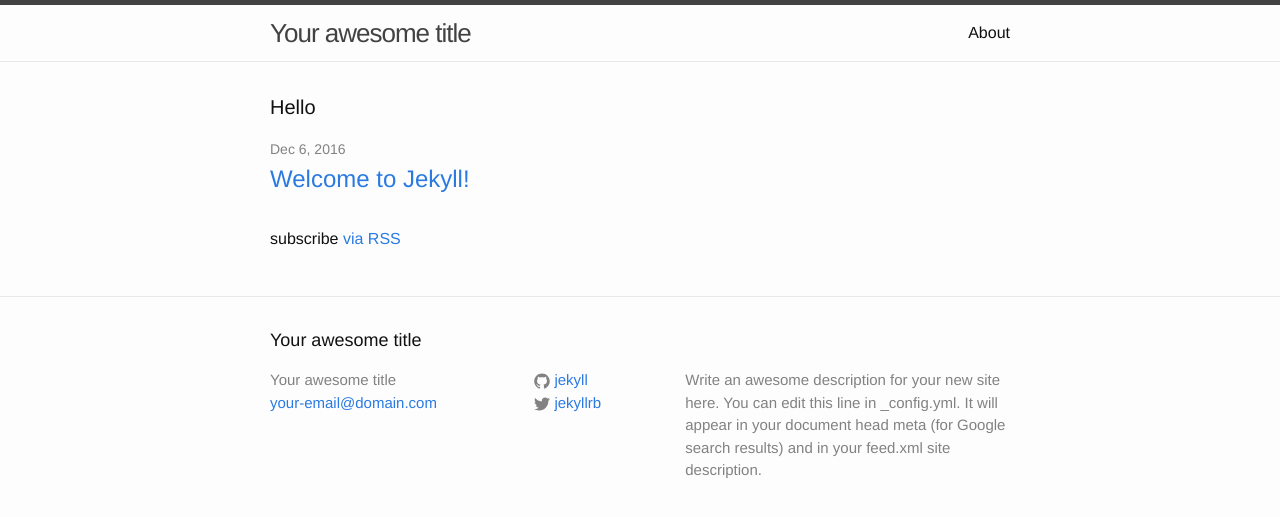
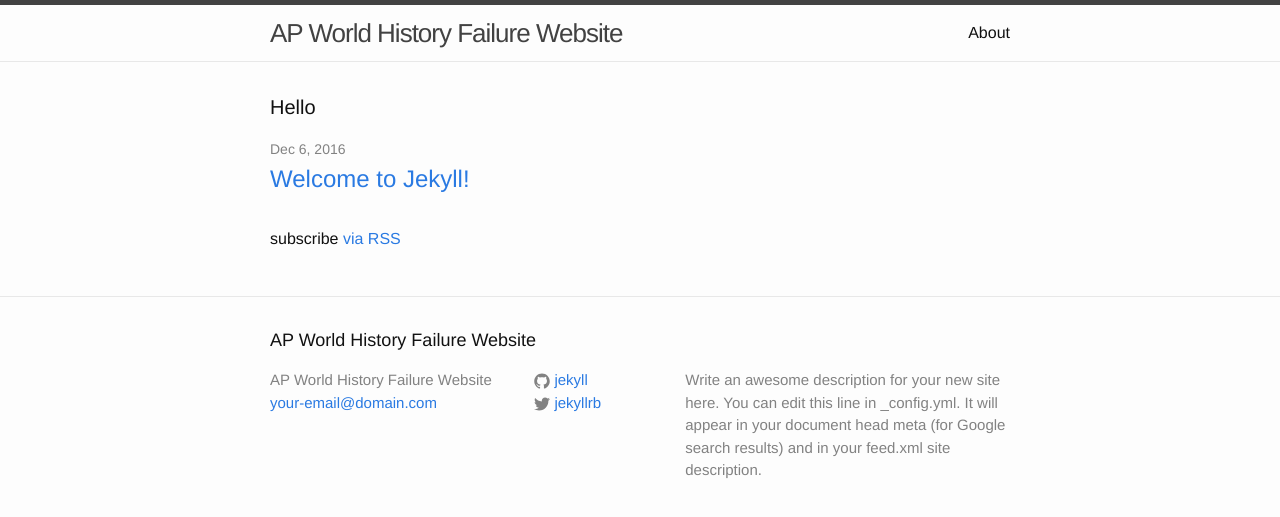
Before and after one commit to Fixxonal/Fixxonal.github.io, a Jekyll site: the page built from index.html, in a window 1280 px wide. Shown: the top 517 px of the page. Built offline with Jekyll 4.4.1, drawn with Linux system fonts in a browser that asks for light colours.

Commit message:
Update _config.yml

```diff
--- a/_config.yml
+++ b/_config.yml
@@ -6,7 +6,7 @@
 # 'jekyll serve'. If you change this file, please restart the server process.
 
 # Site settings
-title: Your awesome title
+title: AP World History Failure Website
 email: your-email@domain.com
 description: > # this means to ignore newlines until "baseurl:"
   Write an awesome description for your new site here. You can edit this
```
